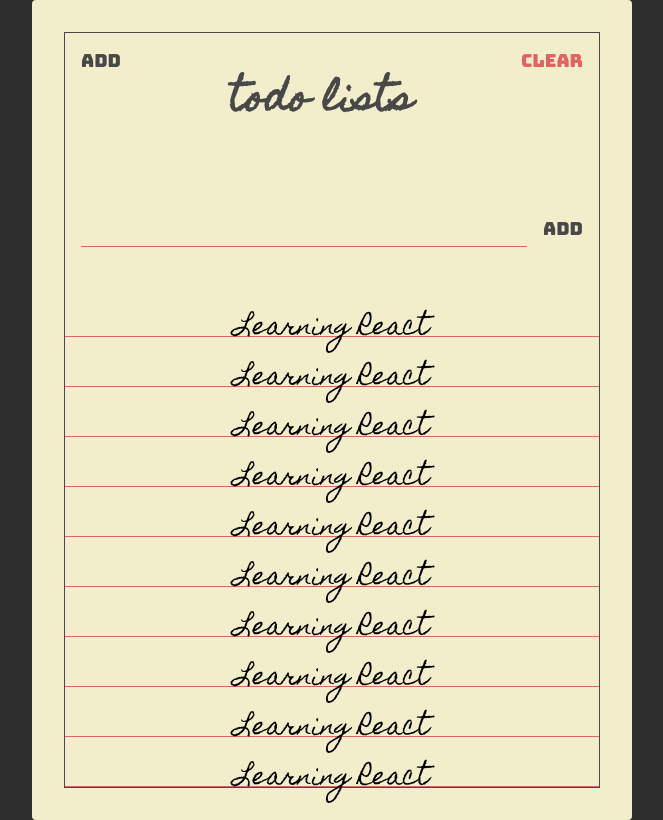
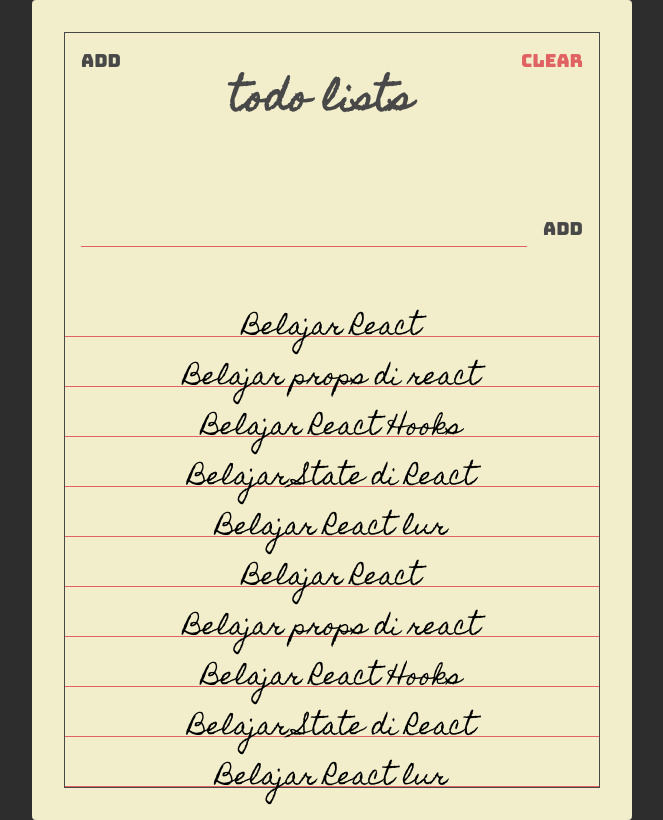
Before and after one commit to DandiIndraWijaya/react-todolist, a React (Create React App) app: page / in a window 1280 px wide. Shown: the whole page, without its empty margins (308-971 px from the left). Built offline with nearby package versions, Linux system fonts and the light colour scheme.

Commit message:
Membuat pages dan todo component

```diff
--- a/src/App.css
+++ b/src/App.css
@@ -123,13 +123,14 @@
 .todos {
   display: flex;
   flex-direction: column;
+  min-height: 500px;
 }
 
 .todo {
   position: relative;
   flex: 1 0 auto;
   text-align: center;
-  min-height: 34px;
+  max-height: 34px;
   margin: 16px 0 0;
   font-family: "Homemade Apple", sans-serif;
   font-size: 24px;
@@ -138,6 +139,8 @@
 }
 
 .todo-text {
+  width: 100%;
+  height: 50px;
   position: absolute;
   left: 50%;
   transform: translate(-50%);
--- a/src/App.js
+++ b/src/App.js
@@ -1,17 +1,11 @@
 import React from 'react';
 import './App.css';
-import Paper from './components/Paper'
-import Header from './components/Header'
-import TodoForm from './components/TodoForm'
-import Todos from './components/Todos';
+
+import TodoList from './pages/TodoList';
 
 function App() {
   return (
-    <Paper>
-        <Header />
-        <TodoForm />
-        <Todos />
-    </Paper>
+    <TodoList />
   );
 }
 
--- /dev/null
+++ b/src/components/Todo.jsx
@@ -0,0 +1,16 @@
+import React from 'react';
+import PropTypes from 'prop-types';
+
+const Todo = props => {
+    return (
+        <div className="todo">
+            <span className="todo-text">{props.text}</span>
+        </div>
+    )
+}
+
+Todo.prototypes = {
+    text: PropTypes.string.isRequired
+}
+
+export default Todo;
--- a/src/components/Todos.jsx
+++ b/src/components/Todos.jsx
@@ -1,40 +1,47 @@
 import React from 'react';
+import Todo from './Todo';
 
 const Todos = () => {
+    const todos = [
+        {
+            text: "Belajar React"
+        },
+        {
+            text: "Belajar props di react"
+        },
+        {
+            text: "Belajar React Hooks"
+        },
+        {
+            text: "Belajar State di React"
+        },
+        {
+            text: "Belajar React lur"
+        },
+        {
+            text: "Belajar React"
+        },
+        {
+            text: "Belajar props di react"
+        },
+        {
+            text: "Belajar React Hooks"
+        },
+        {
+            text: "Belajar State di React"
+        },
+        {
+            text: "Belajar React lur"
+        },
+    ];
+
     return (
         <section className="todos">
-                                <div className="todo">
-                                    <span className="todo-text">Learning React</span>
-                                </div>
-                                <div className="todo">
-                                    <span className="todo-text">Learning React</span>
-                                </div>
-                                <div className="todo">
-                                    <span className="todo-text">Learning React</span>
-                                </div>
-                                <div className="todo">
-                                    <span className="todo-text">Learning React</span>
-                                </div>
-                                <div className="todo">
-                                    <span className="todo-text">Learning React</span>
-                                </div>
-                                <div className="todo">
-                                    <span className="todo-text">Learning React</span>
-                                </div>
-                                <div className="todo">
-                                    <span className="todo-text">Learning React</span>
-                                </div>
-                                <div className="todo">
-                                    <span className="todo-text">Learning React</span>
-                                </div>
-                                <div className="todo">
-                                    <span className="todo-text">Learning React</span>
-                                </div>
-                                <div className="todo">
-                                    <span className="todo-text">Learning React</span>
-                                </div>
-                            </section>
-    )
-}
+            {todos.map(todo => {
+               return <Todo text={todo.text} />
+            })}
+        </section>
+    );
+};
 
 export default Todos;
--- /dev/null
+++ b/src/pages/TodoList.jsx
@@ -0,0 +1,18 @@
+import React from 'react';
+
+import Paper from '../components/Paper'
+import Header from '../components/Header'
+import TodoForm from '../components/TodoForm'
+import Todos from '../components/Todos';
+
+const TodoList = () => {
+  return (
+    <Paper>
+        <Header />
+        <TodoForm />
+        <Todos />
+    </Paper>
+  );
+}
+
+export default TodoList;
```
